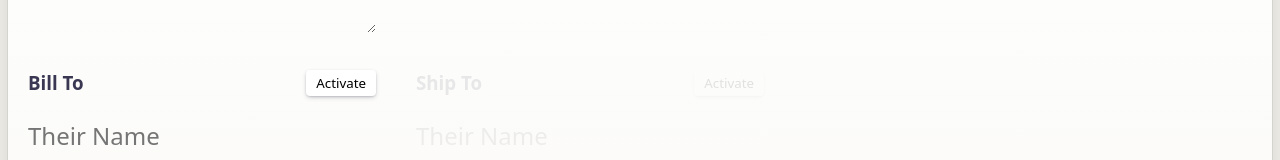
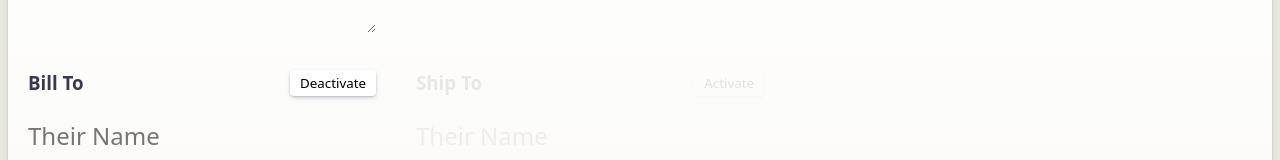
Before and after one commit to stolinski/invoicer, a SvelteKit app: page / in a window 1280 px wide. Shown: the part 293-453 px from the top of the page. Built offline with nearby package versions, Linux system fonts and the light colour scheme.

Commit message:
changes buttons language

```diff
--- a/src/routes/+page.svelte
+++ b/src/routes/+page.svelte
@@ -242,7 +242,7 @@
 		<div class="zone" class:inactive={!form.billTo.active}>
 			<h3>Bill To</h3>
 			<button onclick={() => (form.billTo.active = !form.billTo.active)} class="activate control"
-				>Activate</button
+				>{form.billTo.active ? 'Deactivate' : 'Activate'}</button
 			>
 
 			<div>
@@ -268,8 +268,8 @@
 
 		<div class="zone" class:inactive={!form.shipTo.active}>
 			<h3>Ship To</h3>
-			<button onclick={() => (form.shipTo.active = !form.shipTo.active)} class="activate"
-				>Activate</button
+			<button onclick={() => (form.shipTo.active = !form.shipTo.active)} class="activate control"
+				>{form.shipTo.active ? 'Deactivate' : 'Activate'}</button
 			>
 			<div>
 				<label for="ship-name">Name</label>
```
